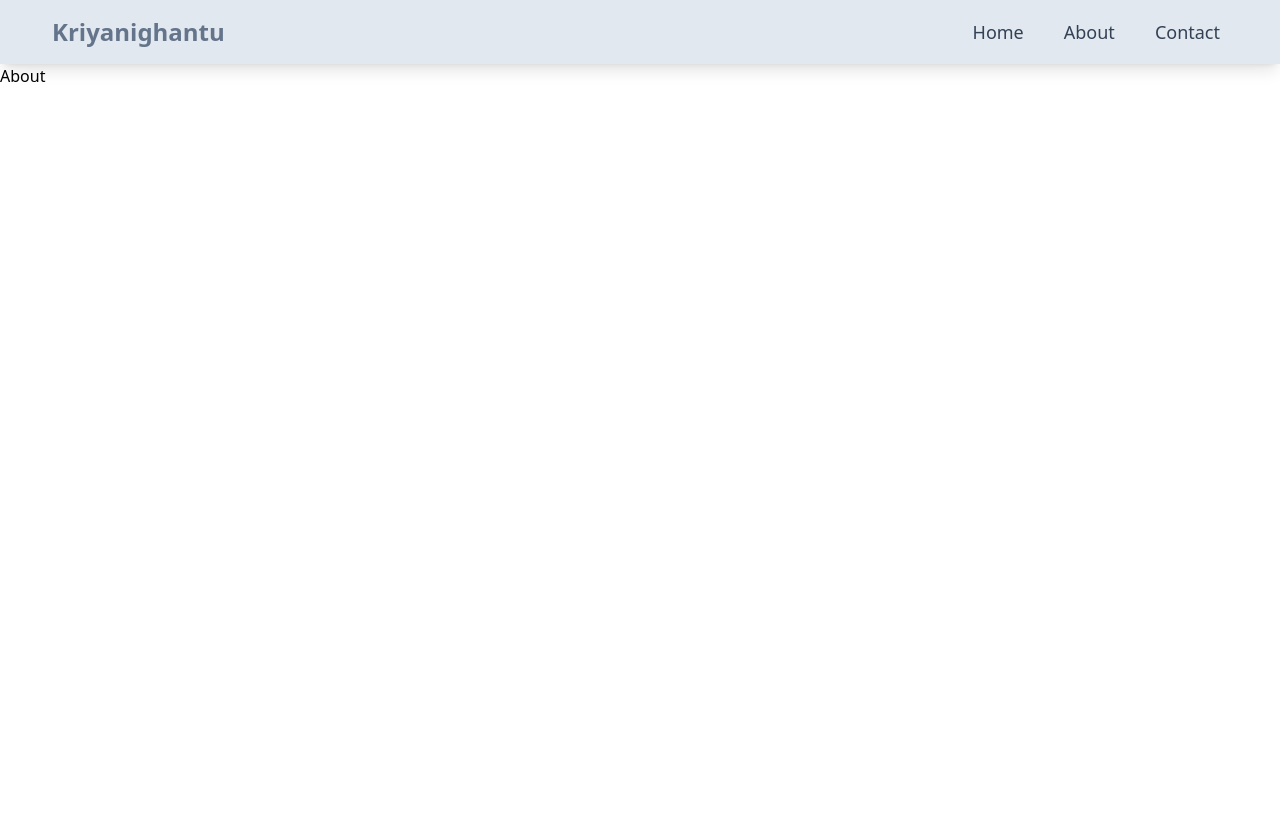
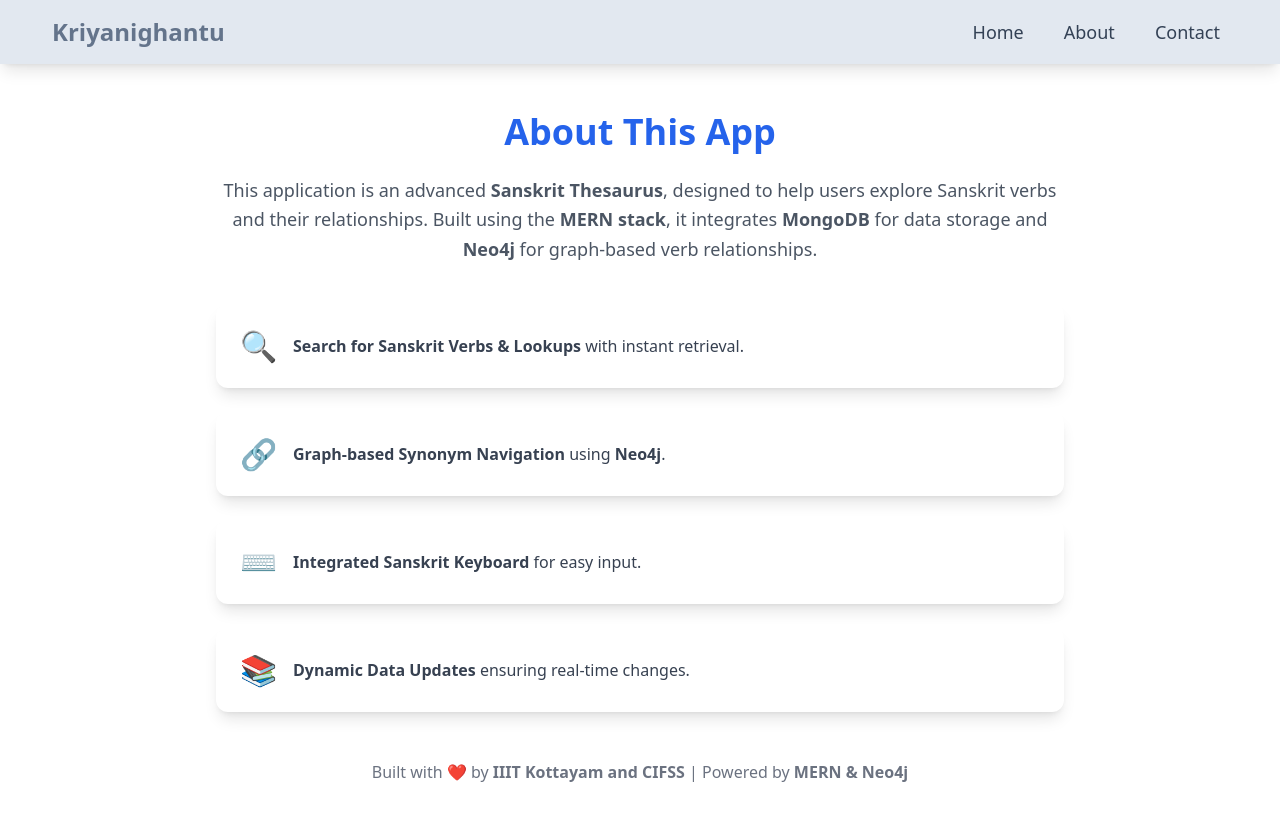
Before and after one commit to VK-ARJUN/kriyanighantu, a React (Vite) app in the folder frontend/: page /about in a window 1280 px wide. Shown: the top 820 px of the page. Built offline with nearby package versions, Linux system fonts and the light colour scheme.

Commit message:
home page and root,lookup,verb all functionalities initial completion

```diff
--- a/frontend/package.json
+++ b/frontend/package.json
@@ -11,6 +11,7 @@
   },
   "dependencies": {
     "axios": "^1.7.9",
+    "framer-motion": "^12.4.7",
     "react": "^18.3.1",
     "react-dom": "^18.3.1",
     "react-icons": "^5.4.0",
--- a/frontend/src/pages/About.jsx
+++ b/frontend/src/pages/About.jsx
@@ -1,9 +1,91 @@
-import React from 'react'
+import React from "react";
+import { motion } from "framer-motion";
 
 const About = () => {
   return (
-    <div>About</div>
-  )
-}
+    <div className="container mx-auto px-6 py-12 max-w-4xl text-gray-800">
+      {/* Heading */}
+      <motion.h1
+        className="text-4xl font-bold text-center text-blue-600 mb-6"
+        initial={{ opacity: 0, y: -20 }}
+        animate={{ opacity: 1, y: 0 }}
+        transition={{ duration: 0.6 }}
+      >
+        About This App
+      </motion.h1>
 
-export default About
+      {/* Description */}
+      <motion.p
+        className="text-lg text-center text-gray-600 leading-relaxed"
+        initial={{ opacity: 0 }}
+        animate={{ opacity: 1 }}
+        transition={{ duration: 0.8, delay: 0.3 }}
+      >
+        This application is an advanced <b>Sanskrit Thesaurus</b>, designed to help users explore Sanskrit verbs and their relationships. Built using the <b>MERN stack</b>, it integrates <b>MongoDB</b> for data storage and <b>Neo4j</b> for graph-based verb relationships.
+      </motion.p>
+
+      {/* Features Section */}
+      <div className="mt-10 space-y-6">
+        <motion.div
+          className="bg-white p-6 rounded-xl shadow-lg flex items-center space-x-4"
+          initial={{ opacity: 0, x: -50 }}
+          animate={{ opacity: 1, x: 0 }}
+          transition={{ duration: 0.6, delay: 0.5 }}
+        >
+          <span className="text-blue-500 text-3xl">🔍</span>
+          <p className="text-gray-700 font-medium">
+            <b>Search for Sanskrit Verbs & Lookups</b> with instant retrieval.
+          </p>
+        </motion.div>
+
+        <motion.div
+          className="bg-white p-6 rounded-xl shadow-lg flex items-center space-x-4"
+          initial={{ opacity: 0, x: -50 }}
+          animate={{ opacity: 1, x: 0 }}
+          transition={{ duration: 0.6, delay: 0.7 }}
+        >
+          <span className="text-green-500 text-3xl">🔗</span>
+          <p className="text-gray-700 font-medium">
+            <b>Graph-based Synonym Navigation</b> using <b>Neo4j</b>.
+          </p>
+        </motion.div>
+
+        <motion.div
+          className="bg-white p-6 rounded-xl shadow-lg flex items-center space-x-4"
+          initial={{ opacity: 0, x: -50 }}
+          animate={{ opacity: 1, x: 0 }}
+          transition={{ duration: 0.6, delay: 0.9 }}
+        >
+          <span className="text-purple-500 text-3xl">⌨️</span>
+          <p className="text-gray-700 font-medium">
+            <b>Integrated Sanskrit Keyboard</b> for easy input.
+          </p>
+        </motion.div>
+
+        <motion.div
+          className="bg-white p-6 rounded-xl shadow-lg flex items-center space-x-4"
+          initial={{ opacity: 0, x: -50 }}
+          animate={{ opacity: 1, x: 0 }}
+          transition={{ duration: 0.6, delay: 1.1 }}
+        >
+          <span className="text-red-500 text-3xl">📚</span>
+          <p className="text-gray-700 font-medium">
+            <b>Dynamic Data Updates</b> ensuring real-time changes.
+          </p>
+        </motion.div>
+      </div>
+
+      {/* Footer */}
+      <motion.div
+        className="mt-12 text-center text-gray-500"
+        initial={{ opacity: 0 }}
+        animate={{ opacity: 1 }}
+        transition={{ duration: 0.8, delay: 1.3 }}
+      >
+        Built with ❤️ by <b>IIIT Kottayam and CIFSS</b> | Powered by <b>MERN & Neo4j</b>
+      </motion.div>
+    </div>
+  );
+};
+
+export default About;
--- a/frontend/src/pages/Contact.jsx
+++ b/frontend/src/pages/Contact.jsx
@@ -1,9 +1,30 @@
-import React from 'react'
+import React from "react";
 
 const Contact = () => {
   return (
-    <div>Contact</div>
-  )
-}
+    <div className="min-h-screen bg-gray-100 flex items-center justify-center p-6">
+      <div className="bg-white p-8 shadow-lg rounded-lg w-full max-w-lg text-center">
+        <h2 className="text-3xl font-bold text-blue-800">Contact Us</h2>
+        <p className="text-gray-600 mt-2">For any inquiries, reach out to:</p>
 
-export default Contact
+        {/* IIIT Kottayam Contact */}
+        <div className="mt-6">
+          <h3 className="text-xl font-semibold text-gray-700">Indian Institute of Information Technology (IIIT) Kottayam</h3>
+          <p className="text-gray-600">Valavoor, Pala, Kerala, India</p>
+          <p className="text-gray-600">Email: <a href="mailto:contact@iiitkottayam.ac.in" className="text-blue-500 hover:underline">contact@iiitkottayam.ac.in</a></p>
+          <p className="text-gray-600">Website: <a href="https://www.iiitkottayam.ac.in" className="text-blue-500 hover:underline" target="_blank" rel="noopener noreferrer">iiitkottayam.ac.in</a></p>
+        </div>
+
+        {/* CIFSS Contact */}
+        <div className="mt-6">
+          <h3 className="text-xl font-semibold text-gray-700">Centre for Indian Formal Studies (CIFSS)</h3>
+          <p className="text-gray-600">Central Sanskrit University</p>
+          <p className="text-gray-600">Email: <a href="mailto:contact@cifss.in" className="text-blue-500 hover:underline">contact@cifss.in</a></p>
+          <p className="text-gray-600">Website: <a href="https://cifss.in" className="text-blue-500 hover:underline" target="_blank" rel="noopener noreferrer">cifss.in</a></p>
+        </div>
+      </div>
+    </div>
+  );
+};
+
+export default Contact;
--- a/frontend/src/pages/Home.jsx
+++ b/frontend/src/pages/Home.jsx
@@ -4,9 +4,9 @@ const Home = () => {
   const navigate = useNavigate();
 
   const options = [
-    { title: "Search Root", path: "/roots", color: "bg-blue-200" },
-    { title: "Search Verb", path: "/verbs", color: "bg-green-200" },
-    { title: "Search Lookup", path: "/lookups", color: "bg-blue-200" },
+    { title: "Search By Root", path: "/roots", color: "bg-blue-200" },
+    { title: "Search By Verb", path: "/verbs", color: "bg-green-200" },
+    { title: "Search By Meaning", path: "/lookups", color: "bg-blue-200" },
   ];
 
   return (
--- a/frontend/src/pages/Lookup.jsx
+++ b/frontend/src/pages/Lookup.jsx
@@ -8,6 +8,7 @@ const Lookup = () => {
   const [lookups, setLookups] = useState([]);
   const [searchQuery, setSearchQuery] = useState("");
   const [expandedLookup, setExpandedLookup] = useState(null);
+  const [noResults, setNoResults] = useState(false);
   const navigate = useNavigate();
   const location = useLocation();
 
@@ -35,11 +36,13 @@ const Lookup = () => {
     setSearchQuery(query);
     if (query === "") {
       fetchLookups();
+      setNoResults(false);
       return;
     }
     try {
       const response = await axios.get(`/api/lookups/search?query=${query}`);
       setLookups(response.data);
+      setNoResults(response.data.length === 0);
     } catch (error) {
       console.error("Error searching lookups:", error);
     }
@@ -71,6 +74,12 @@ const Lookup = () => {
           <SanskritKeyboard onKeyClick={(char) => handleSearch(searchQuery + char)} />
         </div>
 
+        {noResults && (
+          <p className="text-red-500 text-center font-bold mt-4">
+            No results found for: <span className="text-blue-500">{searchQuery}</span>
+          </p>
+        )}
+
         <div className="w-full mt-6 space-y-4">
           {lookups.map((lookup) => (
             <div key={lookup.lookup} className="border p-4 rounded-lg shadow-md bg-gray-100 w-full md:w-3/4 mx-auto">
@@ -88,7 +97,7 @@ const Lookup = () => {
 
                   {lookup.verbs && lookup.verbs.length > 0 && (
                     <div className="mt-2">
-                      <strong>Related Verbs:</strong>
+                      <strong>Synonyms:</strong>
                       {lookup.verbs.map((verb, index) => (
                         <span key={index} className="inline">
                           <button
--- a/frontend/src/pages/Root.jsx
+++ b/frontend/src/pages/Root.jsx
@@ -1,16 +1,26 @@
 import React, { useEffect, useState } from "react";
 import axios from "axios";
 import { FaSearch } from "react-icons/fa";
+import { useLocation } from "react-router-dom";
 import SanskritKeyboard from "../components/SanskritKeyboard.jsx";
 
 const Root = () => {
   const [roots, setRoots] = useState([]);
   const [searchQuery, setSearchQuery] = useState("");
   const [expandedRoot, setExpandedRoot] = useState(null);
+  const [noResults, setNoResults] = useState(false);
+  const location = useLocation();
 
   useEffect(() => {
-    fetchRoots();
-  }, []);
+      const params = new URLSearchParams(location.search);
+      const query = params.get("search");
+      if (query) {
+        setSearchQuery(query);
+        handleSearch(query);
+      } else {
+        fetchRoots();
+      }
+    }, [location.search]);
 
   const fetchRoots = async () => {
     try {
@@ -25,12 +35,14 @@ const Root = () => {
     setSearchQuery(query);
     if (query === "") {
       fetchRoots();
+      setNoResults(false);
       return;
     }
 
     try {
       const response = await axios.get(`/api/roots/search?query=${query}`);
       setRoots(response.data);
+      setNoResults(response.data.length === 0);
     } catch (error) {
       console.error("Error searching roots:", error);
     }
@@ -56,11 +68,17 @@ const Root = () => {
           <SanskritKeyboard onKeyClick={(char) => handleSearch(searchQuery + char)} />
         </div>
 
+        {noResults && (
+          <p className="text-red-500 text-center font-bold mt-4">
+            No results found for: <span className="text-blue-500">{searchQuery}</span>
+          </p>
+        )}
+
         <div className="w-full mt-6 space-y-4">
           {roots.map((root) => (
             <div key={root.root} className="border p-4 rounded-lg shadow-md bg-blue-100 w-full md:w-3/4 mx-auto">
               <div className="flex justify-between items-center">
-                <h2 className="text-lg font-bold text-gray-800">{root.root}</h2>
+                <h2 className="text-lg font-bold text-gray-600">{root.root}</h2>
                 <button
                   className="bg-blue-500 text-white px-4 py-2 rounded-lg shadow-md hover:bg-blue-600"
                   onClick={() => setExpandedRoot(expandedRoot === root.root ? null : root.root)}
```
Also changed, not shown: frontend/src/pages/Verb.jsx (+33 -5 lines), 2 other files (tests, documents, lock files or other folders).
